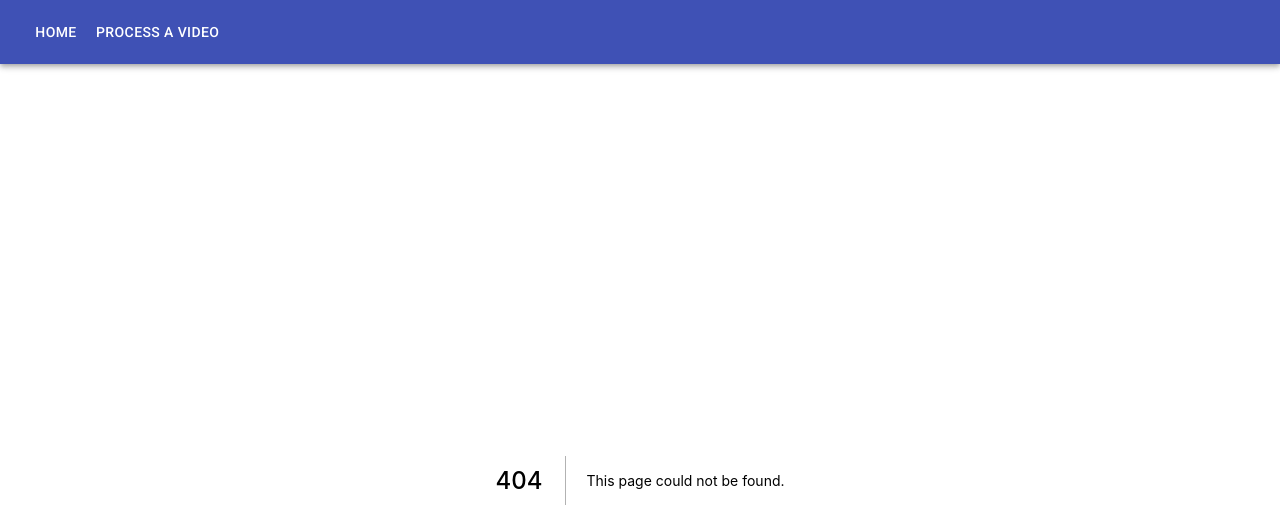
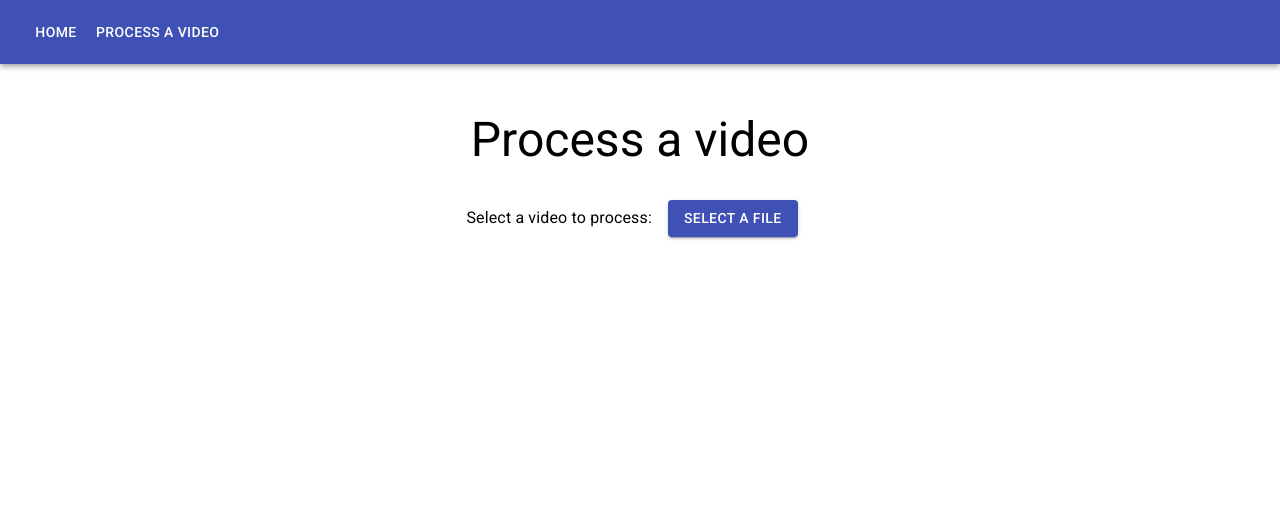
Before and after one commit to Symptom-Monitor/website, a Next.js app: page /video in a window 1280 px wide. Before the commit this address had no page. Shown: the top 528 px of the page. Built offline with nearby package versions, Linux system fonts and the light colour scheme.

Commit message:
Add XO, video processing page

```diff
--- a/pages/_app.tsx
+++ b/pages/_app.tsx
@@ -2,17 +2,17 @@ import React from 'react';
 import type {AppProps} from 'next/app';
 import Head from 'next/head';
 import Navbar from '../components/navbar';
+// eslint-disable-next-line import/no-unassigned-import
 import '../styles/global.scss';
 
-var MyApp = ({Component, pageProps}: AppProps) => {
+const MyApp = ({Component, pageProps}: AppProps) => {
 	return (
 		<>
 			<Head>
 				<link rel="stylesheet" href="https://fonts.googleapis.com/css?family=Roboto:300,400,500,700&display=swap"/>
-				<meta
-					name="viewport"
-					content="minimum-scale=1, initial-scale=1, width=device-width"
-				/>
+				<meta name="viewport" content="minimum-scale=1, initial-scale=1, width=device-width"/>
+
+				<title>Symptom Monitor</title>
 			</Head>
 
 			<Navbar/>
--- /dev/null
+++ b/pages/video.tsx
@@ -0,0 +1,72 @@
+import React, {useState} from 'react';
+import Typography from '@material-ui/core/Typography';
+import Grid from '@material-ui/core/Grid';
+import Button from '@material-ui/core/Button';
+import FormControl from '@material-ui/core/FormControl';
+import Select from '@material-ui/core/Select';
+
+const VideoPage = () => {
+	const [file, setFile] = useState<File | null>(null);
+
+	const handleFileInputChange = (event: React.ChangeEvent<HTMLInputElement>) => {
+		setFile((event.target.files ?? [null])[0]);
+	};
+
+	return (
+		<Grid container style={{flexGrow: 1, textAlign: 'center'}} alignItems="center" spacing={4}>
+			<Grid item xs={12}>
+				<Typography variant="h3">Process a video</Typography>
+			</Grid>
+
+			<Grid item container xs={12} justify="center" alignItems="center" spacing={2}>
+				<Grid item>
+					<Typography variant="body1" component="span">Select a video to process:</Typography>
+				</Grid>
+
+				<Grid item>
+					<input
+						accept="video/*"
+						id="video-button"
+						type="file"
+						style={{display: 'none'}}
+						onChange={handleFileInputChange}
+					/>
+					<label htmlFor="video-button">
+						<Button color="primary" variant="contained" component="span">Select a file</Button>
+					</label>
+				</Grid>
+			</Grid>
+
+			{
+				file && (
+					<>
+						<Grid item xs={12}>
+							<video autoPlay muted controls loop className="MuiPaper-elevation5 MuiPaper-rounded" src={URL.createObjectURL(file)} style={{maxWidth: '80vw', maxHeight: '50vh'}}/>
+						</Grid>
+
+						<Grid item container xs={12} justify="center" alignItems="center" spacing={2}>
+							<Grid item>
+								<Typography variant="body1" component="span">What algorithm do you want to run?</Typography>
+							</Grid>
+
+							<Grid item>
+								<FormControl>
+									<Select native>
+										<option value={0}>People detection</option>
+										<option value={1}>Blood oxygen level</option>
+									</Select>
+								</FormControl>
+							</Grid>
+
+							<Grid item>
+								<Button variant="contained" color="primary">Process</Button>
+							</Grid>
+						</Grid>
+					</>
+				)
+			}
+		</Grid>
+	);
+};
+
+export default VideoPage;
--- a/styles/global.scss
+++ b/styles/global.scss
@@ -3,5 +3,6 @@ body {
 
   .container {
     padding: 1rem;
+    padding-top: 3rem;
   }
 }
```
Also changed, not shown: package.json (+7 -10 lines), 1 other file (tests, documents, lock files or other folders).
